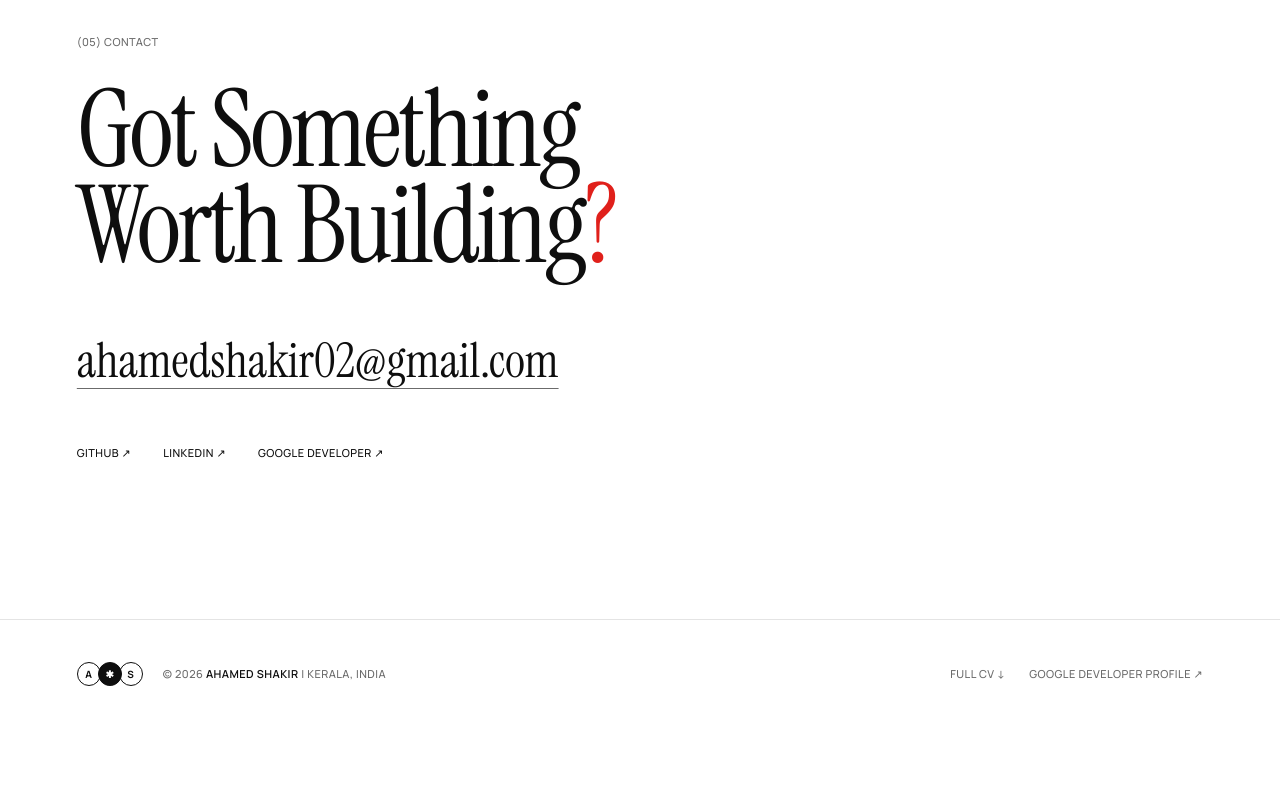
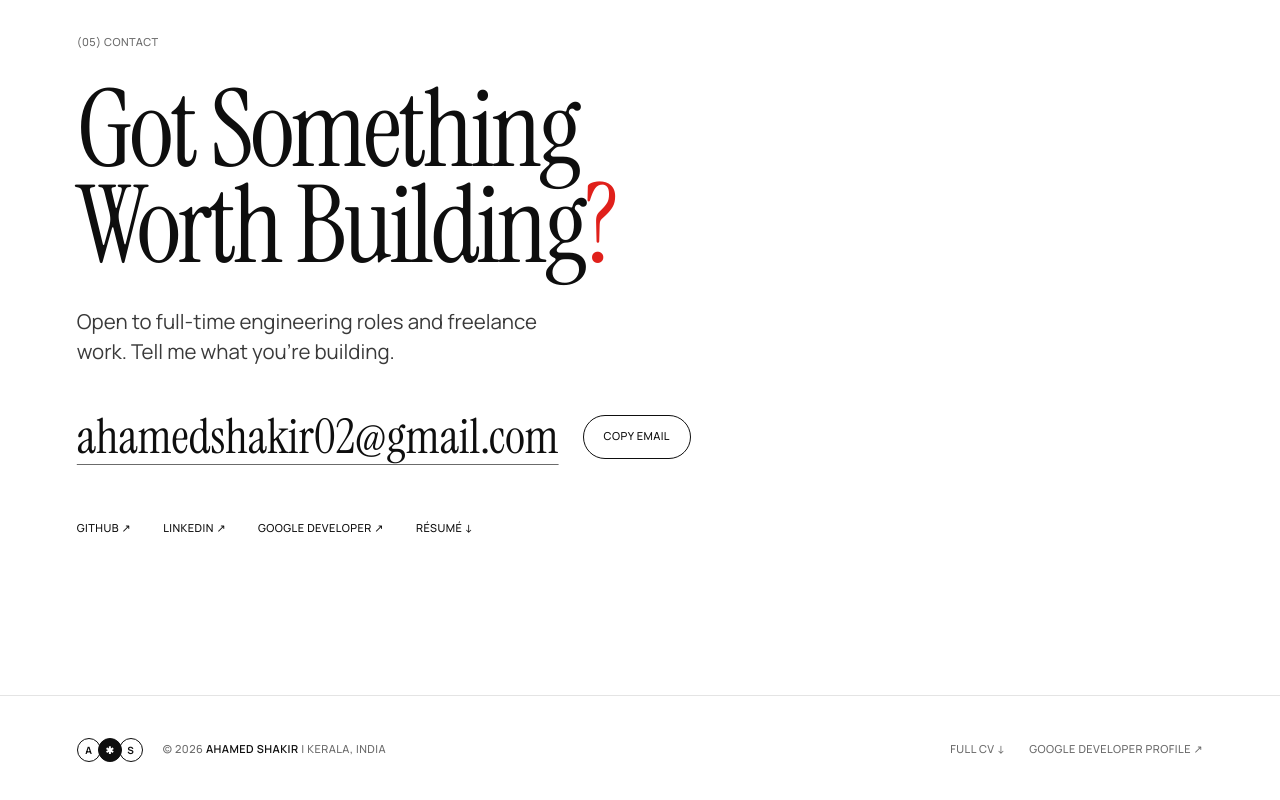
Before and after one commit to Ahamedshakir02/Shakir-s-portfolio, a React (Vite) app: page / in a window 1280 px wide. Shown: the part 4639-5439 px from the top of the page. Before the commit the page ends 5367 px from the top, so only its background shows below. Built offline with nearby package versions, Linux system fonts and the light colour scheme.

Commit message:
feat: add a copy-email button and the résumé link to contact

```diff
--- a/src/sections/Contact.jsx
+++ b/src/sections/Contact.jsx
@@ -1,3 +1,5 @@
+import { useState } from 'react'
+
 const EMAIL = 'ahamedshakir02@gmail.com'
 
 const elsewhere = [
@@ -8,8 +10,20 @@ const elsewhere = [
 
 /** The back cover: one line, the address, and where else to find me. */
 export default function Contact() {
+  const [copied, setCopied] = useState(false)
+
+  const copy = async () => {
+    try {
+      await navigator.clipboard.writeText(EMAIL)
+      setCopied(true)
+      setTimeout(() => setCopied(false), 2000)
+    } catch {
+      window.location.href = `mailto:${EMAIL}`
+    }
+  }
+
   return (
-    <section id="contact" className="scroll-mt-6 border-t border-line py-24 md:py-36">
+    <section id="contact" className="scroll-mt-12 border-t border-line py-24 md:py-36">
       <div className="frame">
         <p className="meta text-muted">(05) Contact</p>
 
@@ -17,12 +31,26 @@ export default function Contact() {
           Got Something Worth Building<span className="dot">?</span>
         </h2>
 
-        <a
-          href={`mailto:${EMAIL}`}
-          className="link mt-10 inline-block font-serif text-[clamp(1.5rem,4vw,3rem)] leading-tight break-all md:mt-14"
-        >
-          {EMAIL}
-        </a>
+        <p className="mt-8 max-w-[40ch] text-lede text-ink-2">
+          Open to full-time engineering roles and freelance work. Tell me what you&apos;re
+          building.
+        </p>
+
+        <div className="mt-10 flex flex-wrap items-center gap-x-6 gap-y-4">
+          <a
+            href={`mailto:${EMAIL}`}
+            className="link font-serif text-[clamp(1.5rem,4vw,3rem)] leading-tight break-all"
+          >
+            {EMAIL}
+          </a>
+          <button
+            type="button"
+            onClick={copy}
+            className="meta inline-flex min-h-11 items-center rounded-full border border-ink px-5 text-ink transition-colors hover:bg-ink hover:text-paper"
+          >
+            <span aria-live="polite">{copied ? 'Copied ✓' : 'Copy email'}</span>
+          </button>
+        </div>
 
         <ul className="meta mt-10 flex flex-wrap gap-x-8 text-ink">
           {elsewhere.map((l) => (
@@ -37,6 +65,15 @@ export default function Contact() {
               </a>
             </li>
           ))}
+          <li>
+            <a
+              href="/assets/Ahamed-Shakir-Resume.pdf"
+              download
+              className="inline-flex min-h-11 items-center hover:text-accent"
+            >
+              Résumé ↓
+            </a>
+          </li>
         </ul>
       </div>
     </section>
```
